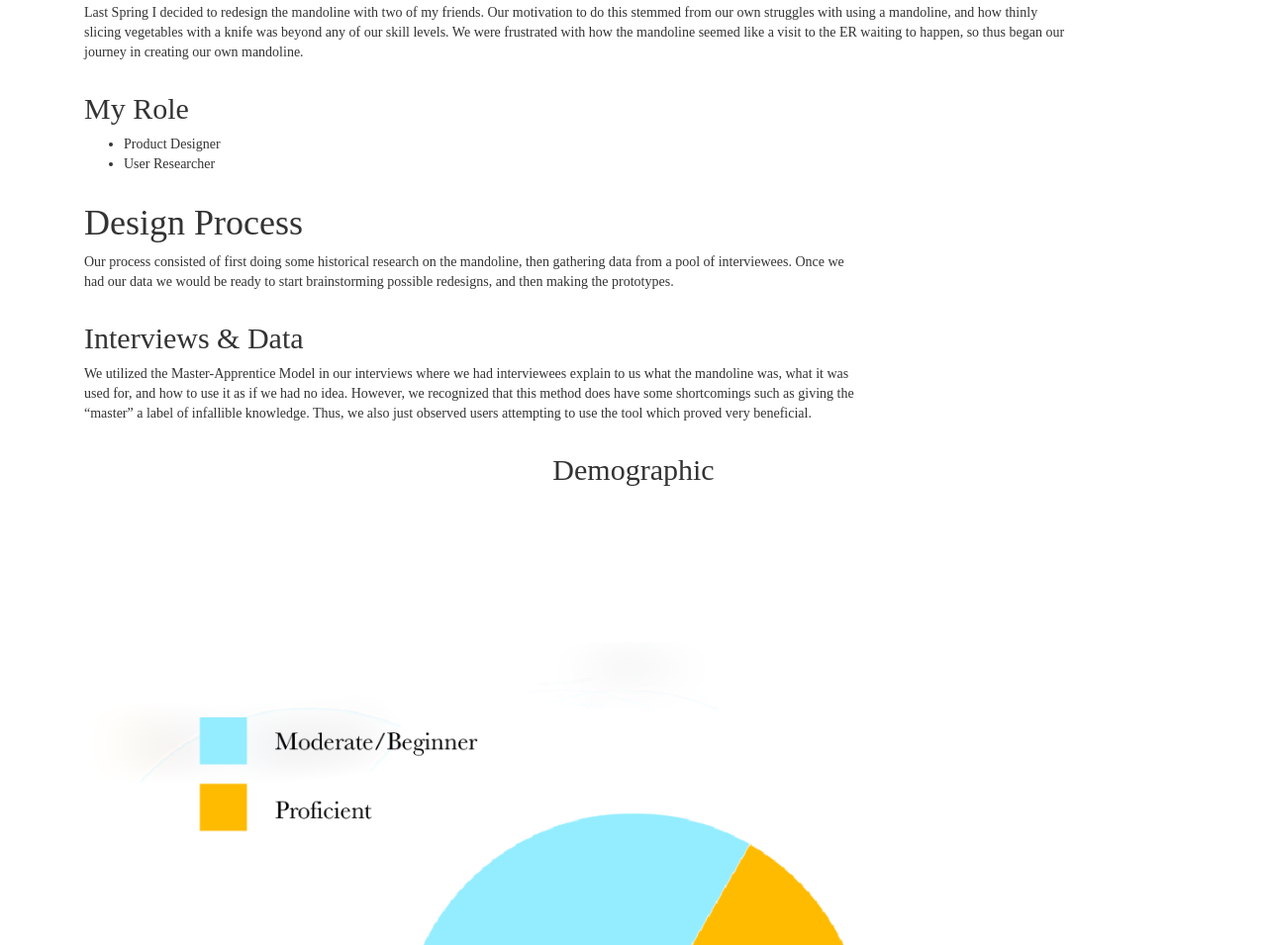
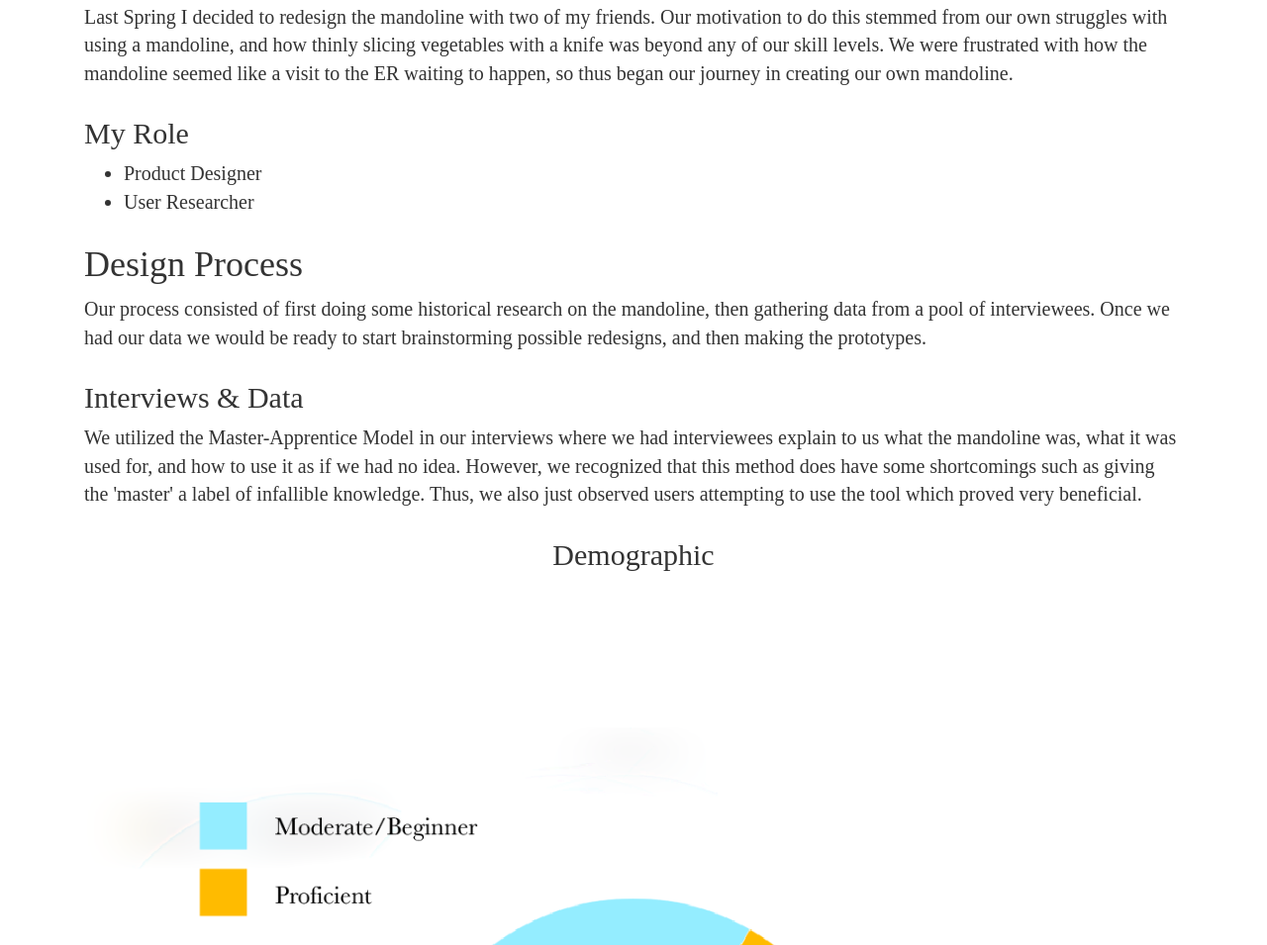
Before and after one commit to roz021/pf, a plain HTML site: page html/mandoline.html in a window 1280 px wide. Shown: the part 757-1712 px from the top of the page at 99% size. Drawn offline with nearby package versions, Linux system fonts and the light colour scheme.

Commit message:
reformat fitfam

```diff
--- a/css/mandoline.css
+++ b/css/mandoline.css
@@ -9,6 +9,11 @@
 html h1, html h2, html p, html li{
     font-family: Baskerville;
 }
+
+html p, html li{
+    font-size: 20px;
+}
+
 
 #dem{
     text-align: center;
--- a/html/mandoline.html
+++ b/html/mandoline.html
@@ -34,9 +34,9 @@
     <div class="container" id="overview">
         <h1>Overview</h1>
         <p>Last Spring I decided to redesign the mandoline with two of my friends. Our motivation to do this stemmed
-            from our own struggles with using a mandoline, and how thinly<br />
+            from our own struggles with using a mandoline, and how thinly
             slicing vegetables with a knife was beyond any of our skill levels. We were frustrated with how the
-            mandoline seemed like a visit to the ER waiting to happen, so thus began our<br />
+            mandoline seemed like a visit to the ER waiting to happen, so thus began our
             journey in creating our own mandoline.
         </p>
     </div>
@@ -52,7 +52,7 @@
     <div class="container" id="designprocess">
         <h1>Design Process</h1>
         <p>Our process consisted of first doing some historical research on the mandoline, then gathering data from a
-            pool of interviewees. Once we<br />
+            pool of interviewees. Once we
             had our data we would be ready to start brainstorming possible redesigns, and then making the prototypes.
         </p>
     </div>
@@ -60,10 +60,10 @@
     <div class="container" id="intdata">
         <h2>Interviews & Data</h2>
         <p>We utilized the Master-Apprentice Model in our interviews where we had interviewees explain to us what the
-            mandoline was, what it was<br />
+            mandoline was, what it was
             used for, and how to use it as if we had no idea. However, we recognized that this method does have some
-            shortcomings such as giving the<br />
-            “master” a label of infallible knowledge. Thus, we also just observed users attempting to use the tool
+            shortcomings such as giving the
+            &#39master&#39 a label of infallible knowledge. Thus, we also just observed users attempting to use the tool
             which proved very beneficial. </p>
     </div>
 
@@ -75,7 +75,7 @@
         <img id="breakdown" src="../images/Mando/breakdowns.png">
         <img id="probs" src="../images/Mando/problems.png">
         <p id="ds">At this point, we created a design space based off of our data that gives us a sense of what the current
-            playing field for tools that could<br />
+            playing field for tools that could
             thinly slice an object is</p>
         <div class="space1">
             <img id="d1" src="../images/Mando/space1.png">
@@ -124,9 +124,9 @@
 
     <div class="container" id="final">
         <h1>Final Comments</h1>
-        <p>Our team realized that there are some tradeoffs with our redesign (mostly monetary), but we believe the added benefits outweigh those dollars. We plan<br/>
-                to look deeper into the economical side of our redesign, and then create a working prototype to test and use for ourselves. I wanted to give a lot of<br/>
-                credit to Don Norman for his input as well as his book, Design of Everyday Things, that acted like a textbook for me and my group throughout the<br/>
+        <p>Our team realized that there are some tradeoffs with our redesign (mostly monetary), but we believe the added benefits outweigh those dollars. We plan
+                to look deeper into the economical side of our redesign, and then create a working prototype to test and use for ourselves. I wanted to give a lot of
+                credit to Don Norman for his input as well as his book, Design of Everyday Things, that acted like a textbook for me and my group throughout the
                 design process. </p>
     </div>
 
```
Also changed, not shown: html/fitfam.html (+1 -1 lines).
